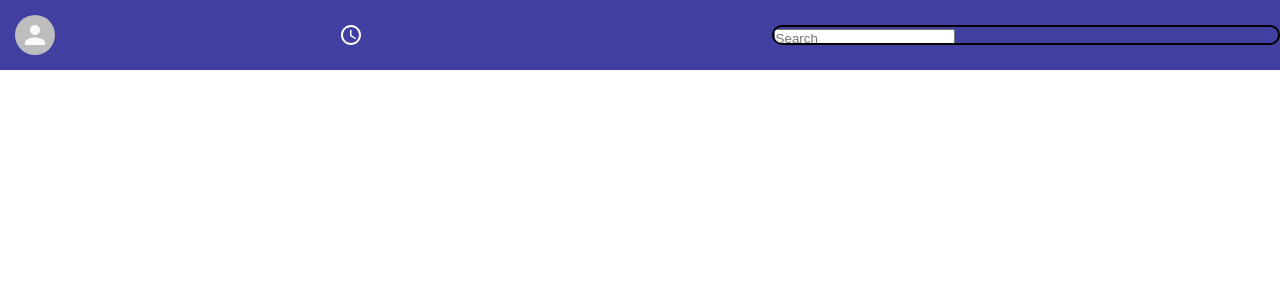
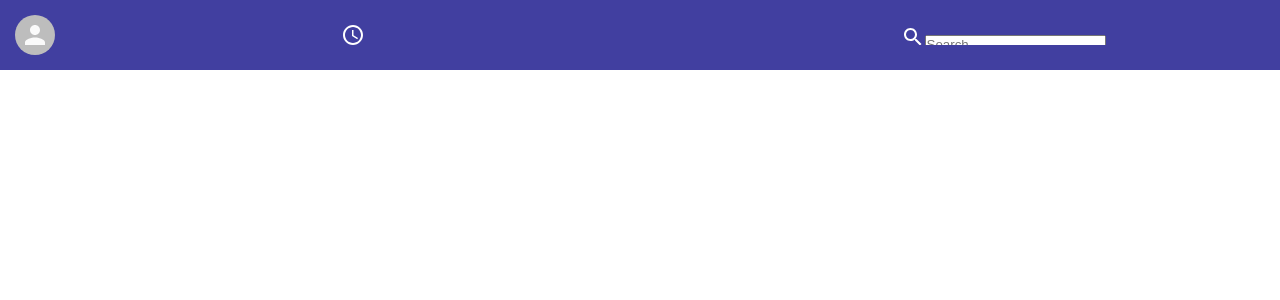
Before and after one commit to adjacentdata/ZipChat, a React (Create React App) app: page / in a window 1280 px wide. Shown: the top 300 px of the page. Built offline with nearby package versions, Linux system fonts and the light colour scheme.

Commit message:
Added Search Icon

```diff
--- a/src/Header.js
+++ b/src/Header.js
@@ -1,6 +1,7 @@
 import React from 'react'
 import styled from "styled-components"
 import QueryBuilderIcon from '@material-ui/icons/QueryBuilder';
+import SearchIcon from '@material-ui/icons/Search';
 import {Avatar} from "@material-ui/core"
 
 // Styled Components Sample
@@ -41,8 +42,7 @@ const HeaderAvatar = styled(Avatar)`
     }
 `
 const HeaderSearchBar = styled.div`
-    flex: .4;
-    border: 2px solid black;
+    flex: .3;
     border-radius: 15px;
     height: 20px;
 `
@@ -57,7 +57,8 @@ function Header() {
                 <QueryBuilderIcon/>
             </Left>
             <HeaderSearchBar>
-                    <input placeholder="Search"/>
+                <SearchIcon/>
+                <input placeholder="Search"/>
             </HeaderSearchBar>
         </HeaderMain>
     )
```
